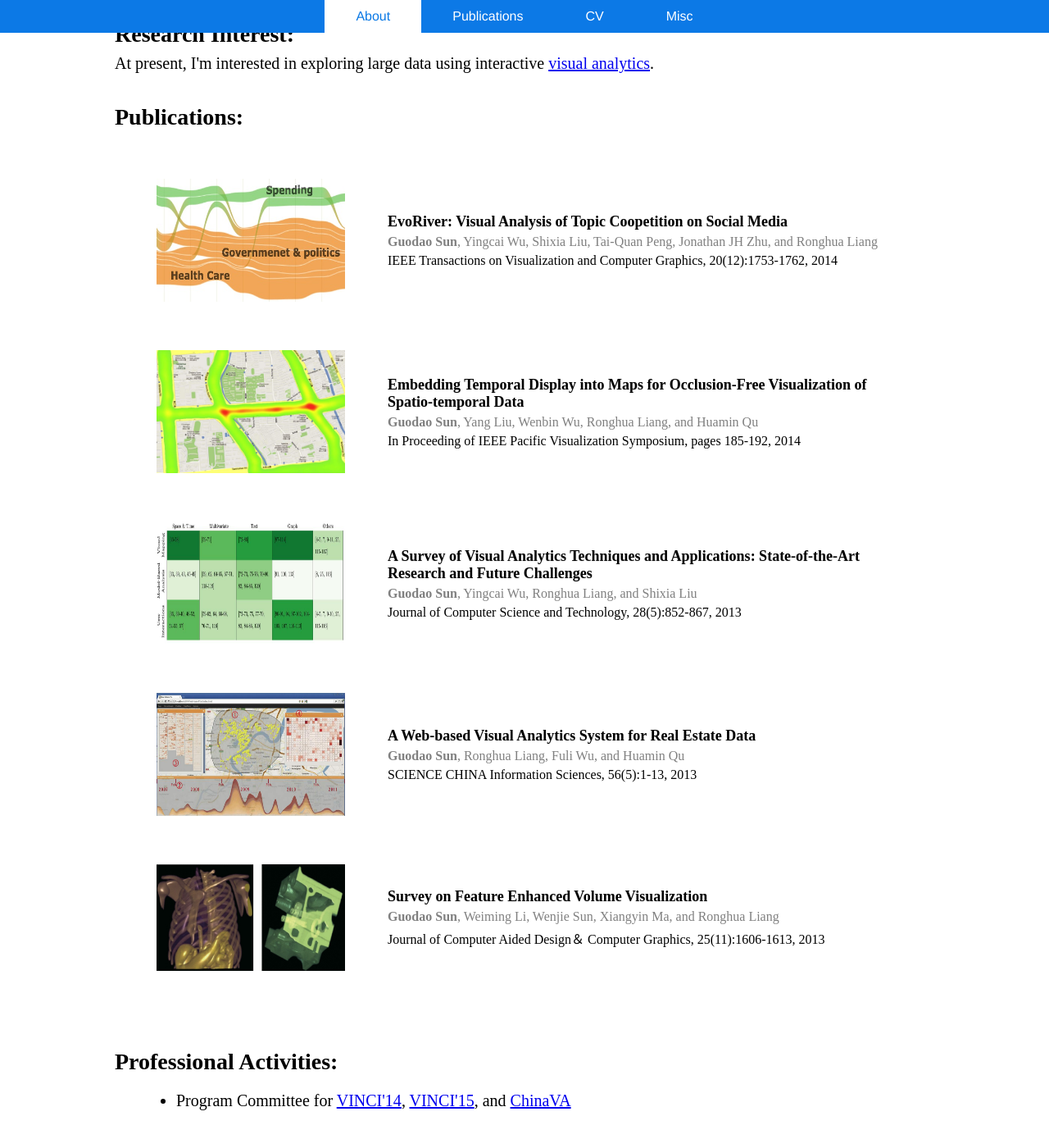
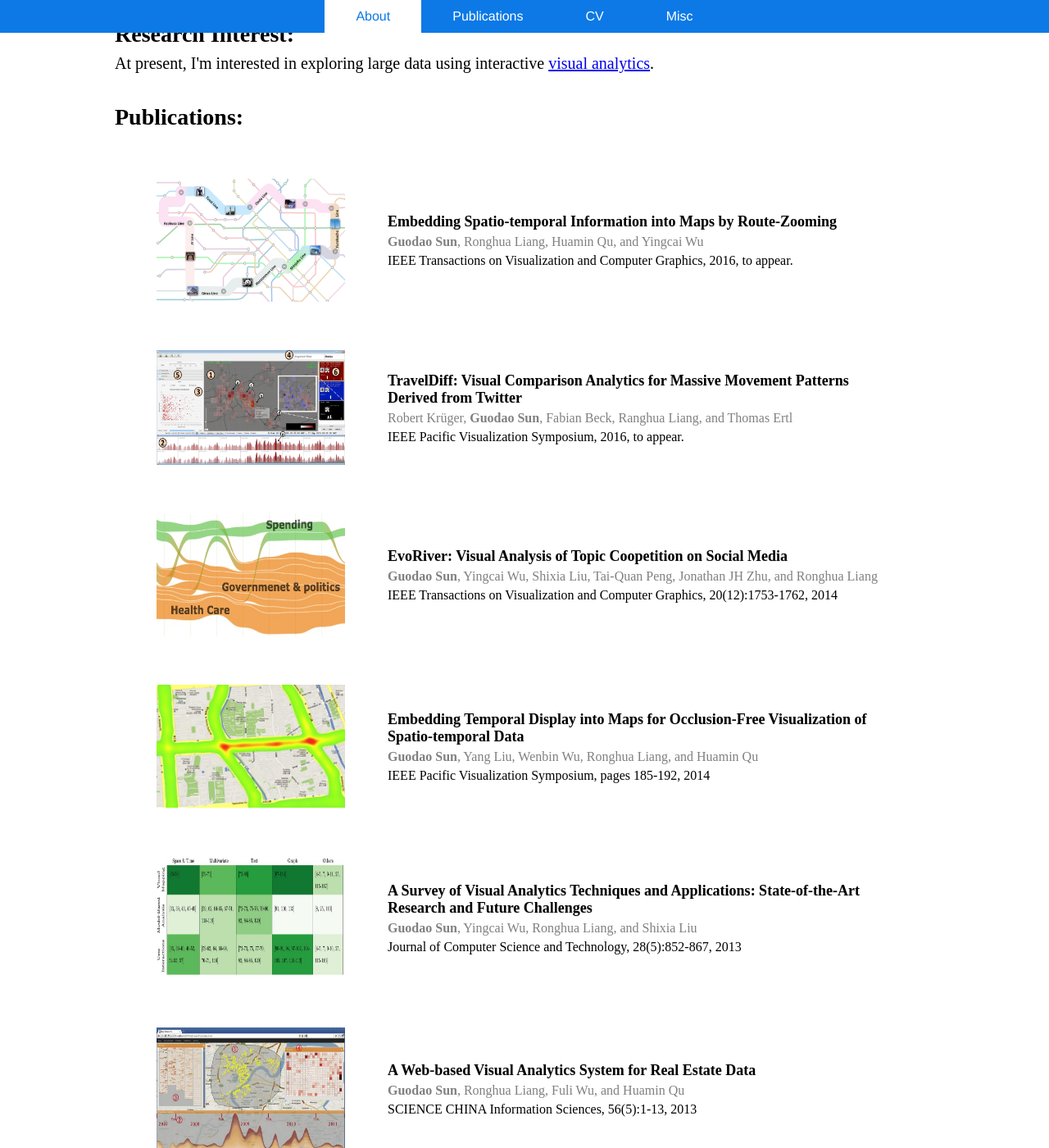
Before and after one commit to godoorsun/godoorsun.github.io, a Jekyll site: the page index.html, which Jekyll copies as it is, in a window 1280 px wide and 1400 px high, scrolled down 671 px. Shown: the whole window at 82% size. Built offline with Jekyll 4.4.1, drawn with Linux system fonts in a browser that asks for light colours; comment, search, counter and statistics services are not loaded; before the commit the page ends 2045 px from its top, so only the background shows below that.

Commit message:
new paper added.

```diff
--- a/index.html
+++ b/index.html
@@ -113,6 +113,48 @@
             <div id="publication" style="font-size:28px;">
                 <h4 class = "item">Publications:</h4>
                 <table align="center" cellspacing="50">
+
+                    <tr>
+                        <td><img src="assets/homepage_images/route-zooming.png" width="230" height=
+                        "150"></td>
+
+                        <td>
+                            <div class="title">
+                                <a>Embedding Spatio-temporal Information into Maps by Route-Zooming</a>
+                            </div>
+
+                            <div class="author">
+                                <b>Guodao Sun</b>, Ronghua Liang, Huamin Qu, and Yingcai Wu
+                            </div>
+
+                            <div class="venue">
+                                IEEE Transactions on Visualization and Computer Graphics, 2016, to appear.
+                            </div>
+                        </td>
+                    </tr>
+
+
+                    <tr>
+                        <td><img src="assets/homepage_images/travel_diff.png" width="230" height=
+                        "140"></td>
+
+                        <td>
+                            <div class="title">
+                                <a>TravelDiff: Visual Comparison Analytics for Massive Movement Patterns Derived from Twitter</a>
+                            </div>
+
+                            <div class="author">
+                                Robert Krüger, <b>Guodao Sun</b>, Fabian Beck, Ranghua Liang, and Thomas Ertl
+                            </div>
+
+                            <div class="venue">
+                                IEEE Pacific Visualization Symposium, 2016, to appear.
+                            </div>
+                        </td>
+                    </tr>
+
+
+
                     <tr>
                         <td><img src="assets/homepage_images/coop.jpg" width="230" height=
                         "150"></td>
@@ -150,8 +192,7 @@
                             </div>
 
                             <div class="venue">
-                                In Proceeding of IEEE Pacific Visualization
-                                Symposium, pages 185-192, 2014
+                                IEEE Pacific Visualization Symposium, pages 185-192, 2014
                             </div>
                         </td>
                     </tr>
```
Also changed, not shown: assets/homepage_images/route-zooming.png (added), assets/homepage_images/travel_diff.png (added).
